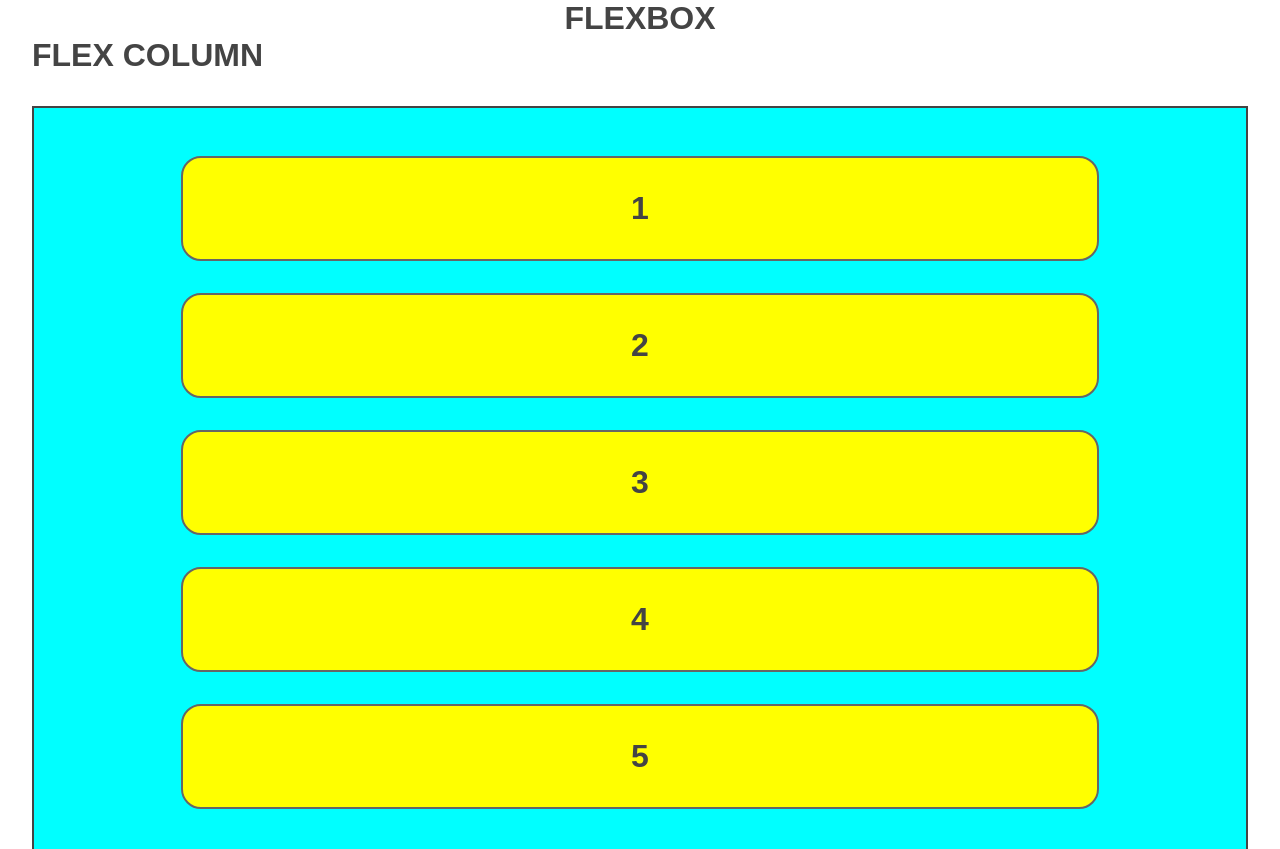
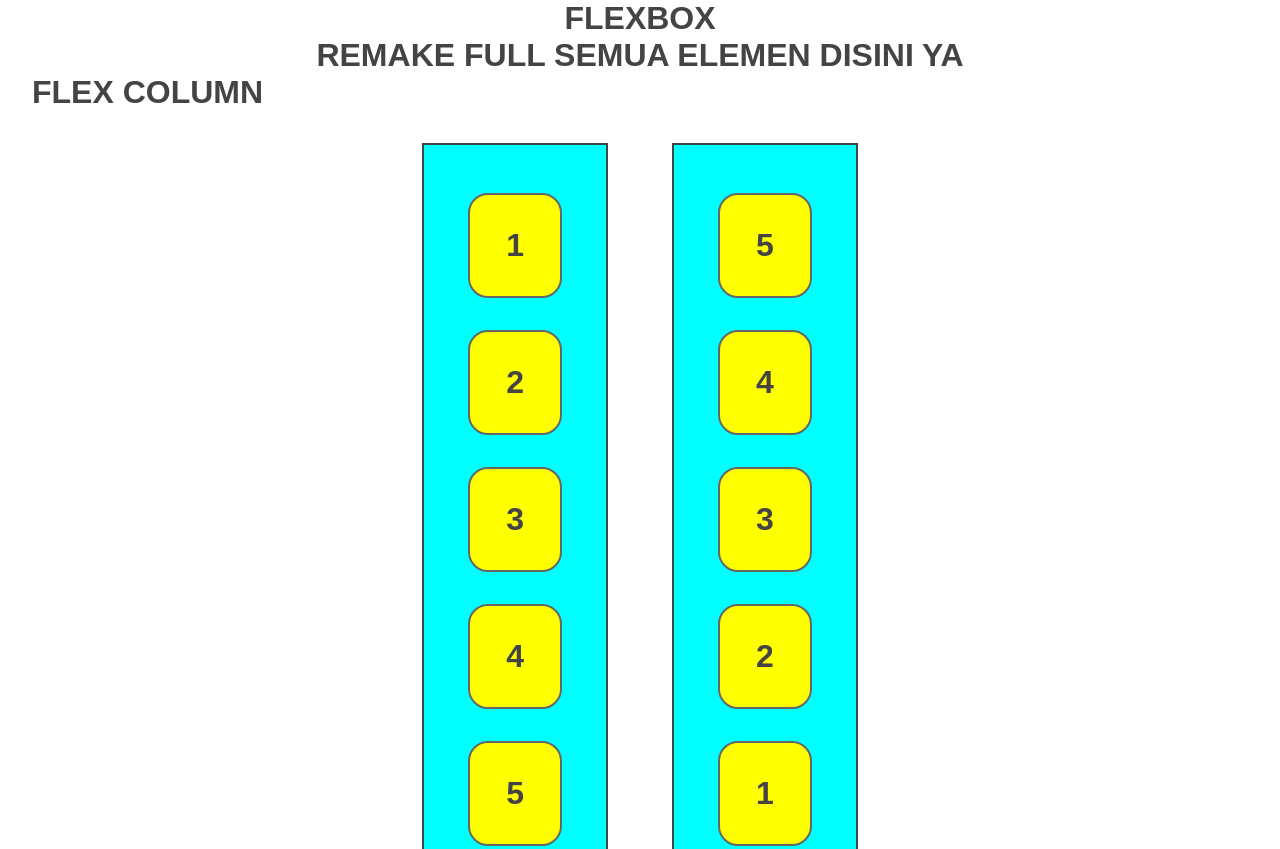
Before and after one commit to NoxturneDev/galihcourse101, a plain HTML site: page task/index.html in a window 1280 px wide. Shown: the top 849 px of the page. Drawn offline with Linux system fonts and the light colour scheme.

Commit message:
fixing flex column task

```diff
--- a/task/index.html
+++ b/task/index.html
@@ -12,7 +12,8 @@
 <body>
     <header>
         <h1 class="title">
-            FLEXBOX
+            FLEXBOX<br>
+            REMAKE FULL SEMUA ELEMEN DISINI YA
         </h1>
     </header>
     <div class="container">
--- a/task/style.css
+++ b/task/style.css
@@ -19,6 +19,12 @@ h1{
     padding: 0 2em;
 }
 
+.flex-column-container{
+    display: flex;
+    justify-content: center;
+    align-items: center;
+}
+
 .flex-container{
     background-color: cyan;
     padding: 2em;
@@ -26,6 +32,7 @@ h1{
     margin: 2em 0;
     display: flex;
     align-items: center;
+    margin: 2em;
 }
 
 .flex-square{
@@ -39,6 +46,7 @@ h1{
     justify-content: center;
     align-items: center;
 }
+
 
 .flex-column-container .flex-square{
     width: 80%;
```
